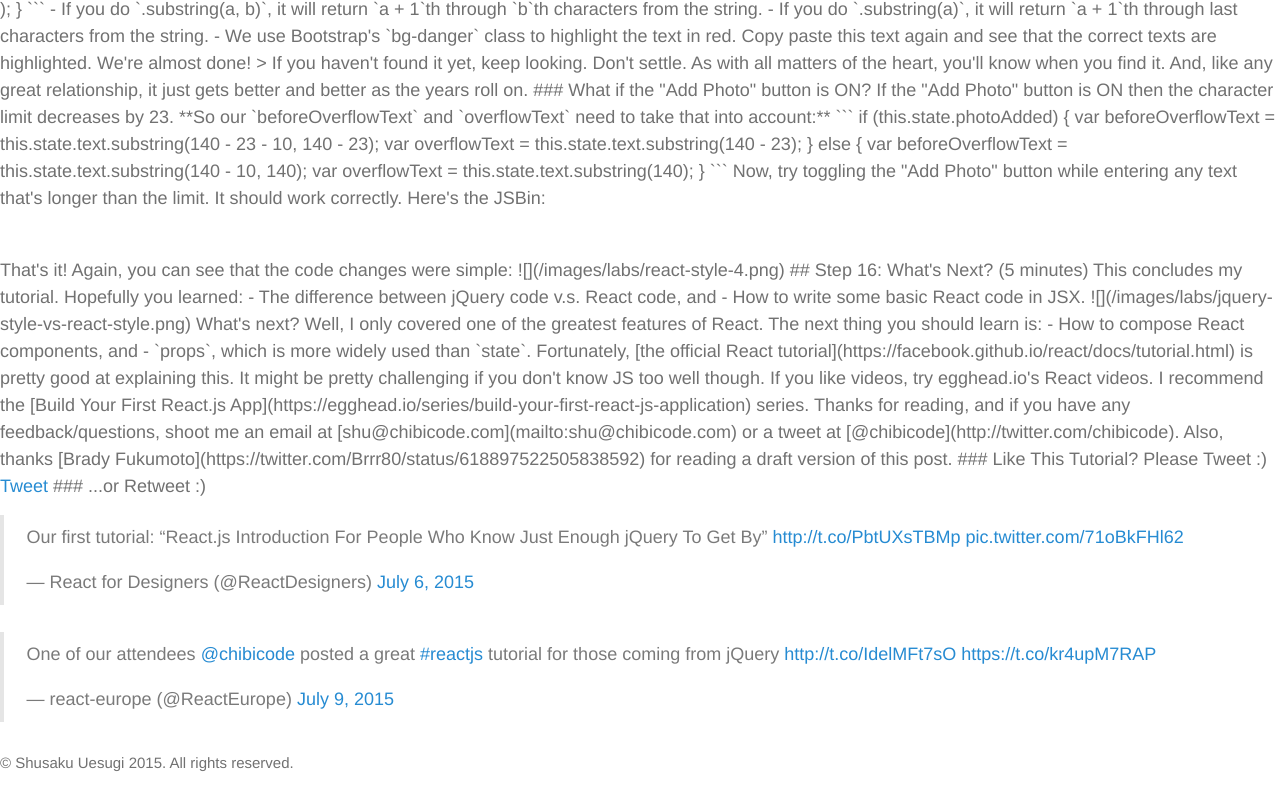
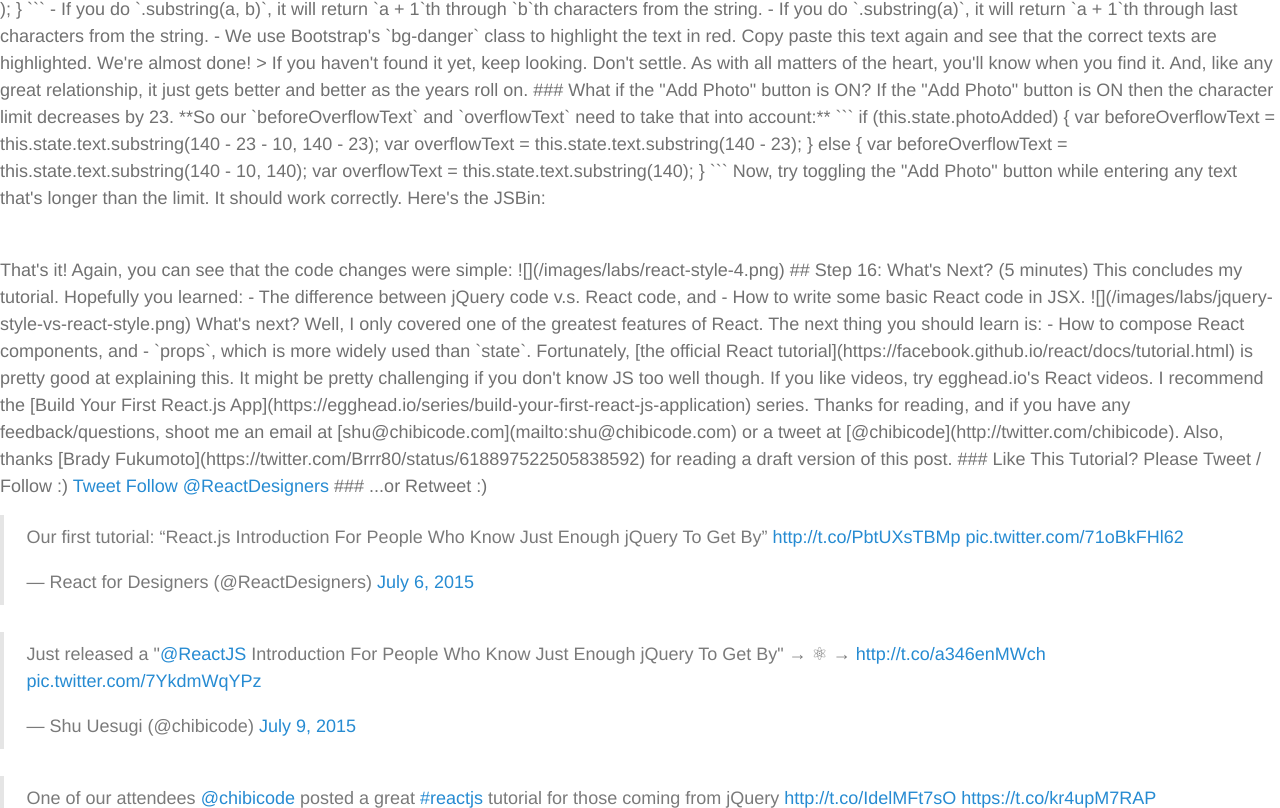
Before and after one commit to icaromh/react-for-designers, a Jekyll site: the page built from _posts/2015-06-26-lab-1.md, in a window 1280 px wide and 900 px high, scrolled down 10265 px, cut to the strip 0-808 px from the top of the window. Built offline with Jekyll 4.4.1, drawn with Linux system fonts in a browser that asks for light colours; Markdown is read by kramdown in place of the engine named in the settings; comment, search, counter and statistics services are not loaded.

Commit message:
More tweets

```diff
--- a/_posts/2015-06-26-lab-1.md
+++ b/_posts/2015-06-26-lab-1.md
@@ -1184,12 +1184,15 @@
 
 Also, thanks [Brady Fukumoto](https://twitter.com/Brrr80/status/618897522505838592) for reading a draft version of this post.
 
-### Like This Tutorial? Please Tweet :)
+### Like This Tutorial? Please Tweet / Follow :)
 
-<a href="https://twitter.com/share" class="twitter-share-button" data-via="reactdesigners" data-size="large" data-dnt="true" data-text="{{ page.tweet_title }}">Tweet</a>
+<a href="https://twitter.com/share" class="twitter-share-button" data-via="reactdesigners" data-size="large" data-dnt="true" data-text="{{ page.tweet_title }}">Tweet</a> <a href="https://twitter.com/ReactDesigners" class="twitter-follow-button" data-show-count="true" data-size="large" data-show-screen-name="false">Follow @ReactDesigners</a>
 
 ### ...or Retweet :)
 
 <blockquote class="twitter-tweet" data-cards="hidden" lang="en"><p lang="en" dir="ltr">Our first tutorial: “React.js Introduction For People Who Know Just Enough jQuery To Get By” <a href="http://t.co/PbtUXsTBMp">http://t.co/PbtUXsTBMp</a> <a href="http://t.co/71oBkFHl62">pic.twitter.com/71oBkFHl62</a></p>&mdash; React for Designers (@ReactDesigners) <a href="https://twitter.com/ReactDesigners/status/617975507901095936">July 6, 2015</a></blockquote>
 
+<blockquote class="twitter-tweet" data-cards="hidden" lang="en"><p lang="en" dir="ltr">Just released a &quot;<a href="https://twitter.com/reactjs">@ReactJS</a> Introduction For People Who Know Just Enough jQuery To Get By&quot; → ⚛ → <a href="http://t.co/a346enMWch">http://t.co/a346enMWch</a> <a href="http://t.co/7YkdmWqYPz">pic.twitter.com/7YkdmWqYPz</a></p>&mdash; Shu Uesugi (@chibicode) <a href="https://twitter.com/chibicode/status/619078144369274880">July 9, 2015</a></blockquote>
+<script async src="//platform.twitter.com/widgets.js" charset="utf-8"></script>
+
 <blockquote class="twitter-tweet" lang="en"><p lang="en" dir="ltr">One of our attendees <a href="https://twitter.com/chibicode">@chibicode</a> posted a great <a href="https://twitter.com/hashtag/reactjs?src=hash">#reactjs</a> tutorial for those coming from jQuery <a href="http://t.co/IdelMFt7sO">http://t.co/IdelMFt7sO</a> <a href="https://t.co/kr4upM7RAP">https://t.co/kr4upM7RAP</a></p>&mdash; react-europe (@ReactEurope) <a href="https://twitter.com/ReactEurope/status/619067336323153920">July 9, 2015</a></blockquote>
```
